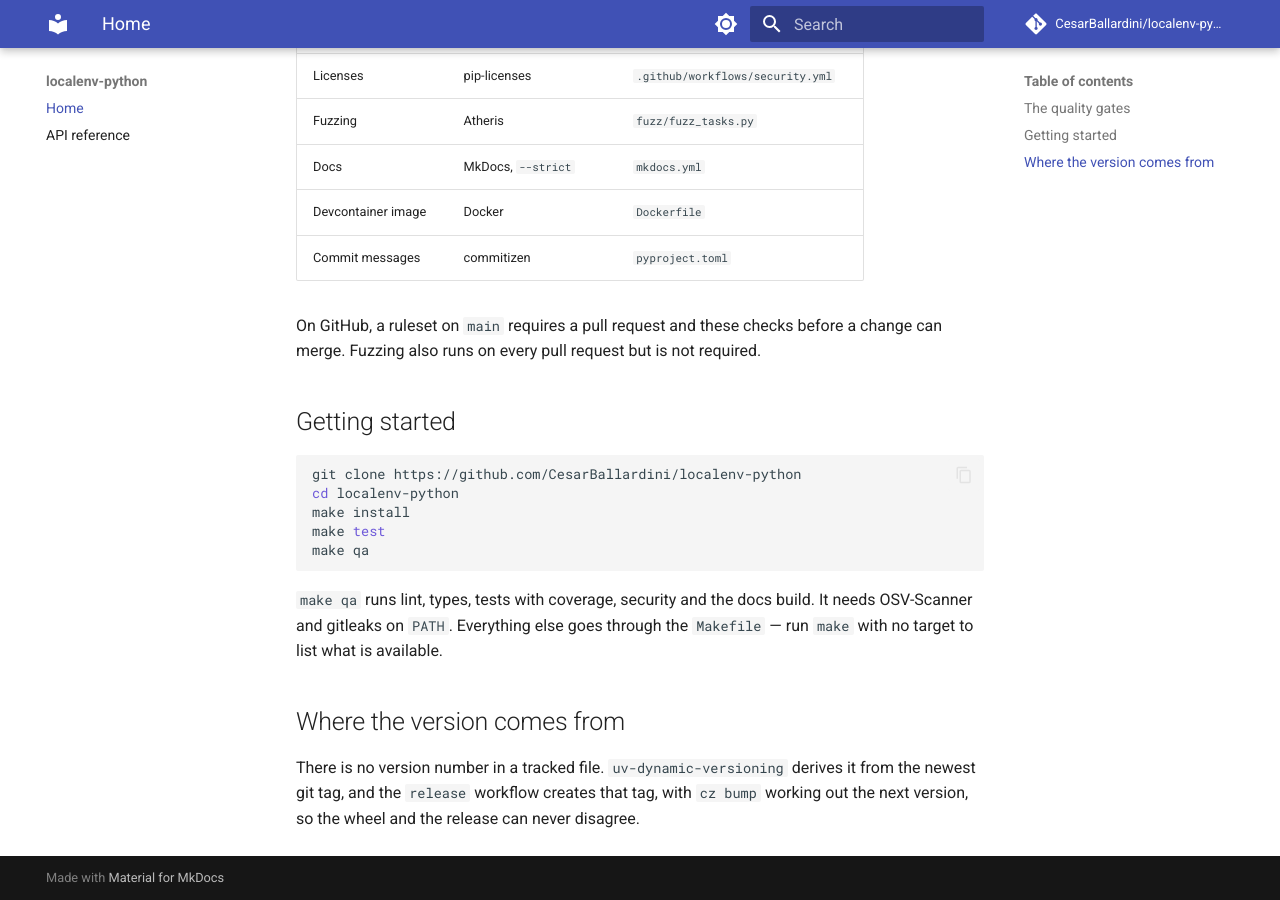
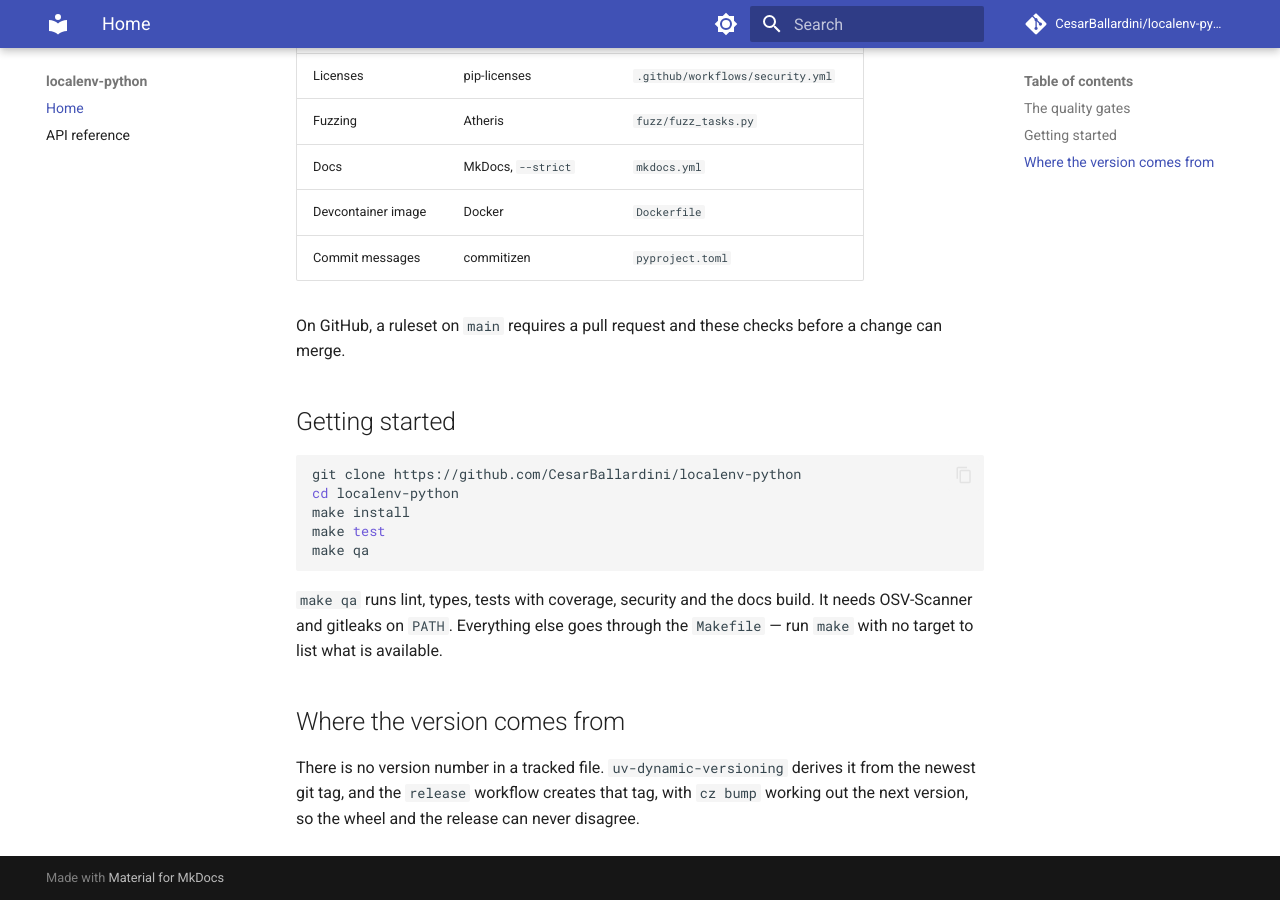
Before and after one commit to CesarBallardini/localenv-python, an MkDocs documentation site: the page built from docs/index.md, in a window 1280 px wide and 900 px high, scrolled down 700 px. Built offline with MkDocs 1.6.1 and Material for MkDocs 9.7.7, drawn with Linux system fonts in a browser that asks for light colours; comment, search, counter and statistics services are not loaded.

```diff
--- a/docs/index.md
+++ b/docs/index.md
@@ -25,7 +25,7 @@ Every one of these fails the build rather than printing a warning:
 | Commit messages | commitizen | `pyproject.toml` |
 
 On GitHub, a ruleset on `main` requires a pull request and these checks before
-a change can merge. Fuzzing also runs on every pull request but is not required.
+a change can merge.
 
 ## Getting started
 
```
Also changed, not shown: CONTRIBUTING.md (+3 -4 lines), README.md (+2 -2 lines), 5 other files.
